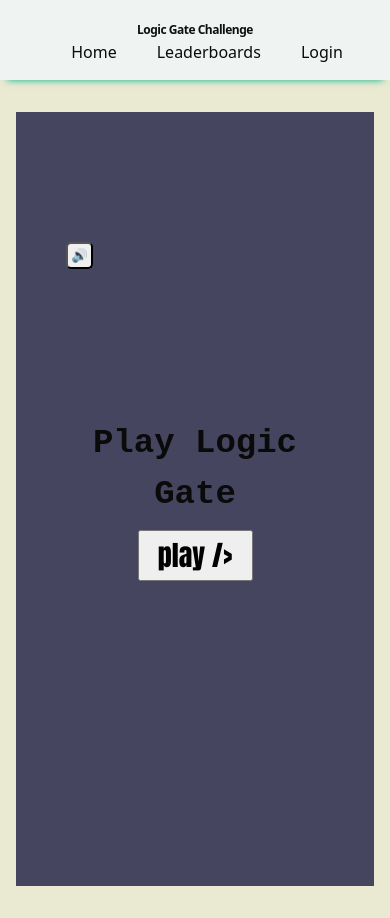
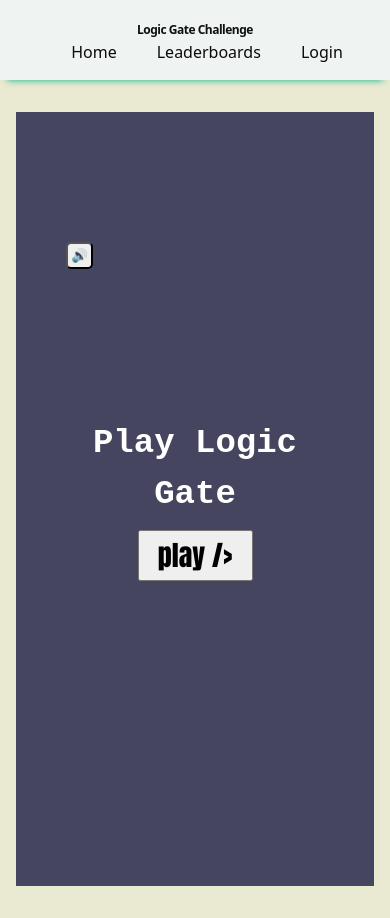
Before and after one commit to amcpc4k-maker/Logic-Gate-Simulator, a React (Vite) app: page / in a window 390 px wide. Built offline with nearby package versions, Linux system fonts and the light colour scheme.

Commit message:
Update app.css

```diff
--- a/frontend/src/stylesheets/app.css
+++ b/frontend/src/stylesheets/app.css
@@ -871,7 +871,7 @@ body {
   font-family: 'courier new';
   font-weight: 700;
   font-size: 34px;
-  color: rgb(10, 10, 10);
+  color: white;
   margin-bottom: 10px;
 }
 
```
